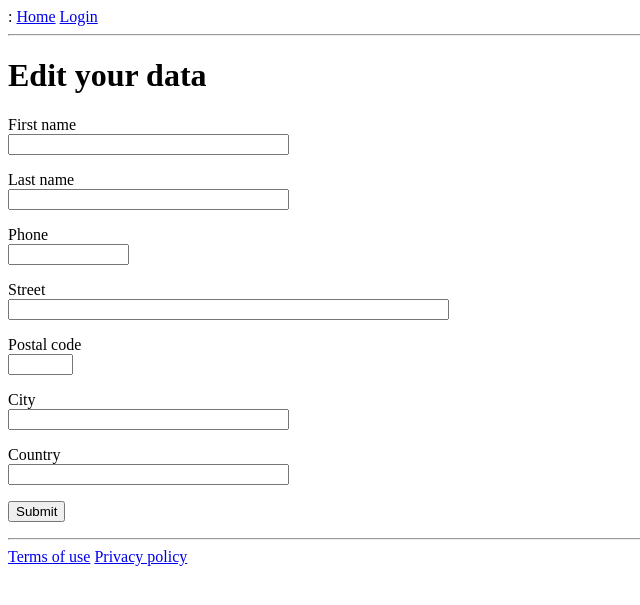
After one commit to stillimproving/e-bookstore, a Flask app: template bookstore/bookstore_web/templates/edit_user.html in a window 1280 px wide. The commit adds this page. Shown: the top 605 px of the page, without its empty margins (0-640 px from the left). Run offline with Flask 2, Linux system fonts and the light colour scheme; the template is opened without the code that fills it: values that come from a table or form of the project are taken from there, others are empty.

Commit message:
+ edit user's data + change user's password + delete user

```diff
--- a/bookstore/bookstore_web/forms.py
+++ b/bookstore/bookstore_web/forms.py
@@ -8,6 +8,7 @@ class LoginForm(FlaskForm):
     password = PasswordField('Password', validators=[DataRequired()])
     remember_me = BooleanField('Remember Me')
     submit = SubmitField('Log In', render_kw={'id': 'login_submit'})
+
 
 class SignupForm(FlaskForm):
     name = StringField('First name', validators=[DataRequired()])
@@ -20,7 +21,9 @@ class SignupForm(FlaskForm):
     postal_code = StringField('Postal code')
     city = StringField('City')
     country = StringField('Country')
+    accept = BooleanField('I accept ', validators=[DataRequired()])
     submit = SubmitField('Sign In', render_kw={'id': 'signup_submit'})
+
 
 class SearchForm(Form):
     search_input = StringField('Search')
@@ -28,3 +31,24 @@ class SearchForm(Form):
                ('ISBN', 'ISBN')]
     type = SelectField('Search type', choices=choices)
     submit = SubmitField('🔍')
+
+
+class EditUserForm(FlaskForm):
+    name = StringField('First name', validators=[DataRequired()])
+    surname = StringField('Last name', validators=[DataRequired()])
+    phone = StringField('Phone')
+    street = StringField('Street')
+    postal_code = StringField('Postal code')
+    city = StringField('City')
+    country = StringField('Country')
+    submit = SubmitField('Submit')
+
+class ChangePasswordForm(FlaskForm):
+    old_password = PasswordField('Old password', validators=[DataRequired()])
+    new_password = PasswordField('New password', validators=[DataRequired()])
+    confirm = PasswordField('Confirm password', validators=[DataRequired(), EqualTo('new_password', message='Confirmation password doesn\'t match New password')])
+    change = SubmitField('Change')
+
+
+class DeleteUserForm(FlaskForm):
+    delete = SubmitField('Delete me!')
--- a/bookstore/bookstore_web/routes.py
+++ b/bookstore/bookstore_web/routes.py
@@ -1,8 +1,9 @@
 from flask import render_template, flash, redirect, url_for, request
 from flask_login import current_user, login_user, logout_user, login_required
+from werkzeug.datastructures import MultiDict
 
 from bookstore.bookstore_web import app
-from bookstore.bookstore_web.forms import LoginForm, SignupForm, SearchForm
+from bookstore.bookstore_web.forms import LoginForm, SignupForm, SearchForm, EditUserForm, ChangePasswordForm, DeleteUserForm
 from bookstore.db_connectors import db
 from bookstore.db_connectors.abstract_connector import BookSearchCategory
 from bookstore.models import User
@@ -80,15 +81,105 @@ def login():
         return redirect(url_for('login'))
     return render_template('login.html', global_title=NAME, after_title=' | Log In', login_form=login_form, signup_form=signup_form)
 
+
 @app.route('/logout')
 def logout():
     logout_user()
     return redirect(url_for('index'))
 
+
 @app.route('/user')
 @login_required
 def user():
     return render_template('user.html', global_title=NAME, after_title=' | Profile')
+
+
+@app.route('/edit_user', methods=['GET', 'POST'])
+@login_required
+def edit_user():
+    if request.method=='GET':
+        edit_user_form=EditUserForm(
+            formdata=MultiDict({
+            'name': current_user.name,
+            'surname': current_user.surname,
+            'phone': current_user.phone,
+            'street': current_user.street,
+            'postal_code': current_user.postal_code,
+            'city': current_user.city,
+            'country': current_user.country
+        })
+        )
+    else:
+        edit_user_form=EditUserForm()
+    if edit_user_form.validate_on_submit():
+        updated_user = User(
+            user_id=current_user.user_id,
+            email=current_user.email,
+            password=current_user.password,
+            name=edit_user_form.name.data,
+            surname=edit_user_form.surname.data,
+            street=edit_user_form.street.data,
+            phone=edit_user_form.phone.data,
+            postal_code=edit_user_form.postal_code.data,
+            city=edit_user_form.city.data,
+            country=edit_user_form.country.data
+        )
+        success = db.update_user(updated_user)
+        if success:
+            flash('Your data has been successfully edited!')
+            return redirect(url_for('user'))
+        else:
+            flash('Something gone wrong, try again')
+            return redirect(url_for('edit_user'))
+    return render_template('edit_user.html', global_title=NAME, after_title=' | Edit profile', edit_user_form=edit_user_form)
+
+
+@app.route('/change_password', methods=['GET', 'POST'])
+@login_required
+def change_password():
+    change_pass_form=ChangePasswordForm()
+    if change_pass_form.validate_on_submit():
+        if change_pass_form.old_password.data==current_user.password:
+            new_pass_user = User(
+                user_id=current_user.user_id,
+                email=current_user.email,
+                password=change_pass_form.new_password.data,
+                name=current_user.name,
+                surname=current_user.surname,
+                street=current_user.street,
+                phone=current_user.phone,
+                postal_code=current_user.postal_code,
+                city=current_user.city,
+                country=current_user.country
+            )
+            success = db.update_user(new_pass_user)
+            if success:
+                flash('Your password has been successfully changed!')
+                return redirect(url_for('user'))
+            else:
+                flash('Something gone wrong, try again')
+                return redirect(url_for('change_password'))
+        else:
+            flash('Invalid old password')
+            return redirect(url_for('change_password'))
+    return render_template('change_password.html', global_title=NAME, after_title=' | Change password', change_pass_form=change_pass_form)
+
+
+@app.route('/delete_user', methods=['GET', 'POST'])
+@login_required
+def delete_user():
+    delete_form = DeleteUserForm()
+    if delete_form.is_submitted():
+        del_user = current_user
+        success = db.delete_user(del_user)
+        if success:
+            flash('Goodbye! :(')
+            return redirect(url_for('logout'))
+        else:
+            flash('Something gone wrong, try again')
+            return redirect(url_for('delete_user'))
+    return render_template('delete_user.html', global_title=NAME, after_title=' | Delete account', delete_form=delete_form)
+
 
 @app.route('/item/<book_id>', methods=['GET'])
 def item(book_id):
--- /dev/null
+++ b/bookstore/bookstore_web/templates/edit_user.html
@@ -0,0 +1,58 @@
+{% extends 'base.html' %}
+
+{% block content %}
+    <h1>Edit your data</h1>
+    <form action="" method="post" novalidate>
+        {{ edit_user_form.hidden_tag() }}
+        <p>
+            {{ edit_user_form.name.label }}<br>
+            {{ edit_user_form.name(size=32) }}
+            {% for error in edit_user_form.name.errors %}
+                <span style="color: red;">[{{ error }}]</span>
+            {% endfor %}
+        </p>
+        <p>
+            {{ edit_user_form.surname.label }}<br>
+            {{ edit_user_form.surname(size=32) }}
+            {% for error in edit_user_form.surname.errors %}
+                <span style="color: red;">[{{ error }}]</span>
+            {% endfor %}
+        </p>
+        <p>
+            {{ edit_user_form.phone.label }}<br>
+            {{ edit_user_form.phone(size=12) }}
+{#            {% for error in edit_user_form.confirm.errors %}#}
+{#                <span style="color: red;">[{{ error }}]</span>#}
+{#            {% endfor %}#}
+        </p>
+        <p>
+            {{ edit_user_form.street.label }}<br>
+            {{ edit_user_form.street(size=52) }}
+{#            {% for error in edit_user_form.confirm.errors %}#}
+{#                <span style="color: red;">[{{ error }}]</span>#}
+{#            {% endfor %}#}
+        </p>
+        <p>
+            {{ edit_user_form.postal_code.label }}<br>
+            {{ edit_user_form.postal_code(size=5) }}
+{#            {% for error in edit_user_form.confirm.errors %}#}
+{#                <span style="color: red;">[{{ error }}]</span>#}
+{#            {% endfor %}#}
+        </p>
+        <p>
+            {{ edit_user_form.city.label }}<br>
+            {{ edit_user_form.city(size=32) }}
+{#            {% for error in edit_user_form.confirm.errors %}#}
+{#                <span style="color: red;">[{{ error }}]</span>#}
+{#            {% endfor %}#}
+        </p>
+        <p>
+            {{ edit_user_form.country.label }}<br>
+            {{ edit_user_form.country(size=32) }}
+{#            {% for error in edit_user_form.confirm.errors %}#}
+{#                <span style="color: red;">[{{ error }}]</span>#}
+{#            {% endfor %}#}
+        </p>
+        <p>{{ edit_user_form.submit() }}</p>
+    </form>
+{% endblock %}
--- a/bookstore/bookstore_web/templates/login.html
+++ b/bookstore/bookstore_web/templates/login.html
@@ -96,6 +96,12 @@
 {#                <span style="color: red;">[{{ error }}]</span>#}
 {#            {% endfor %}#}
         </p>
+        <p>
+            {{ signup_form.accept() }}{{ signup_form.accept.label }}<a href={{ url_for('terms_of_use') }}>terms of use</a>.<br>
+            {% for error in signup_form.accept.errors %}
+                <span style="color: red;">[{{ error }}]</span>
+            {% endfor %}
+        </p>
 
         <p>{{ signup_form.submit() }}</p>
     </form>
--- a/bookstore/bookstore_web/templates/user.html
+++ b/bookstore/bookstore_web/templates/user.html
@@ -2,11 +2,14 @@
 
 {% block content %}
     <h1>User: {{ current_user }}</h1>
+    <a href={{ url_for('change_password') }}>Change password</a>
     <p>Email: {{ current_user.email }}</p>
+    <h3>Contact data:</h3>
+    <a href={{ url_for('edit_user') }}>Edit data</a>
     <p>Phone: {{ current_user.phone }}</p>
-    <h3>Address:</h3>
     <p>Street: {{ current_user.street }}</p>
     <p>Postal code: {{ current_user.postal_code }}</p>
     <p>City: {{ current_user.city }}</p>
     <p>Country: {{ current_user.country }}</p>
+    <a style="color: red;" href={{ url_for('delete_user') }}>Delete user</a>
 {% endblock %}
```
Also changed, not shown: bookstore/bookstore_web/templates/change_password.html (added, +30 -0 lines), bookstore/bookstore_web/templates/delete_user.html (added, +11 -0 lines).
